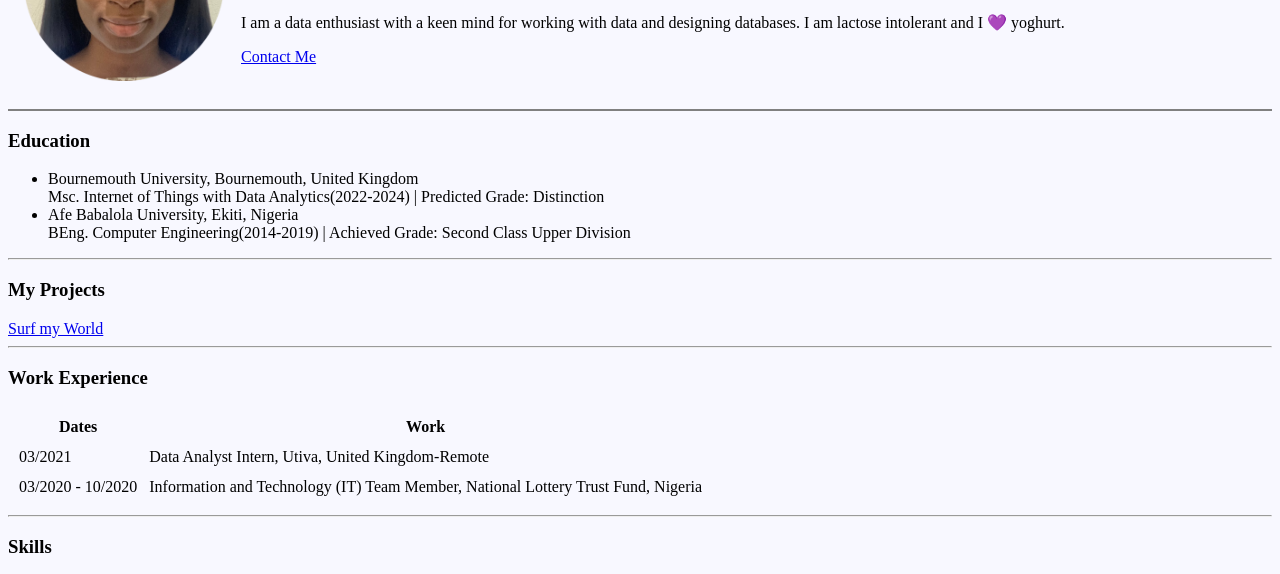
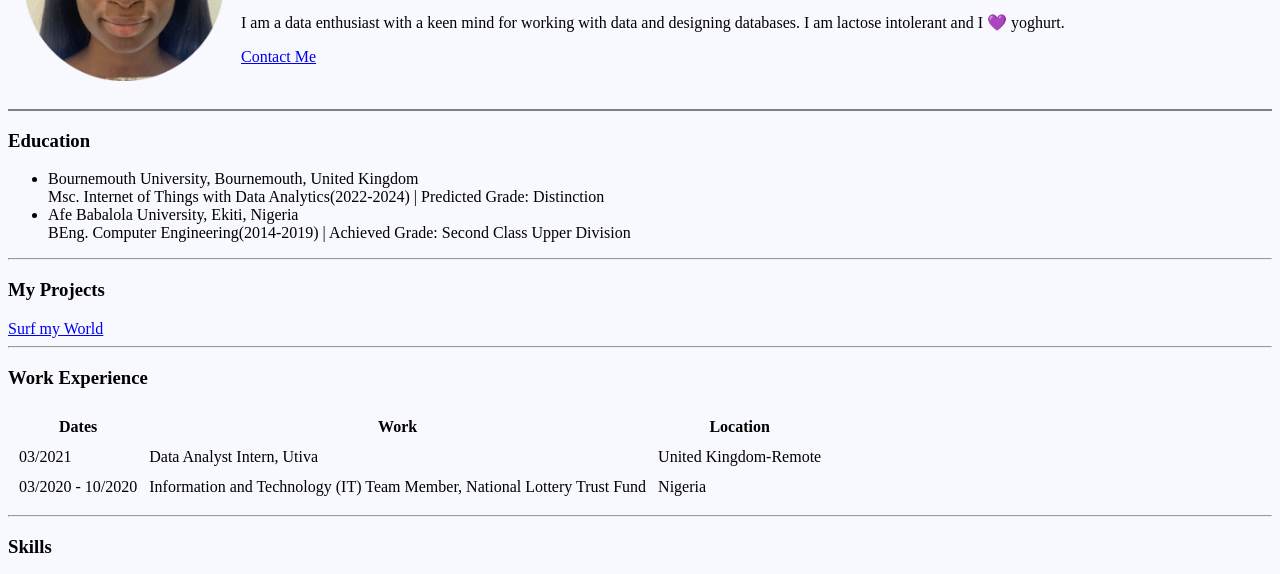
Before and after one commit to khemiiii/CV, a plain HTML site: page index.html in a window 1280 px wide. Shown: the part 143-717 px from the top of the page. Drawn offline with Linux system fonts and the light colour scheme.

Commit message:
Updated Work Experience Section

```diff
--- a/index.html
+++ b/index.html
@@ -38,16 +38,19 @@
                 <tr>
                     <th>Dates</th> <!--th is the element used to store table headers -->
                     <th>Work</th> <!-- Dtes is the header for 1st entry in a row which is col1, work is for 2nd entry in a row which is col2-->
+                    <th>Location</th>
                 </tr>
             </thead>
             <tbody><!--the nody of the table is put in a different section for better structuring-->
                 <tr> <!--represents rows in a table -->
                     <td>03/2021</td> <!--represents data within a row -->
-                    <td>Data Analyst Intern, Utiva, United Kingdom-Remote</td>
+                    <td>Data Analyst Intern, Utiva</td>
+                    <td>United Kingdom-Remote</td>
                 </tr>
                 <tr>
                     <td>03/2020 - 10/2020</td>
-                    <td>Information and Technology (IT) Team Member, National Lottery Trust Fund, Nigeria</td>
+                    <td>Information and Technology (IT) Team Member, National Lottery Trust Fund</td>
+                    <td>Nigeria</td>
                 </tr>
             </tbody>
         </table>
```
